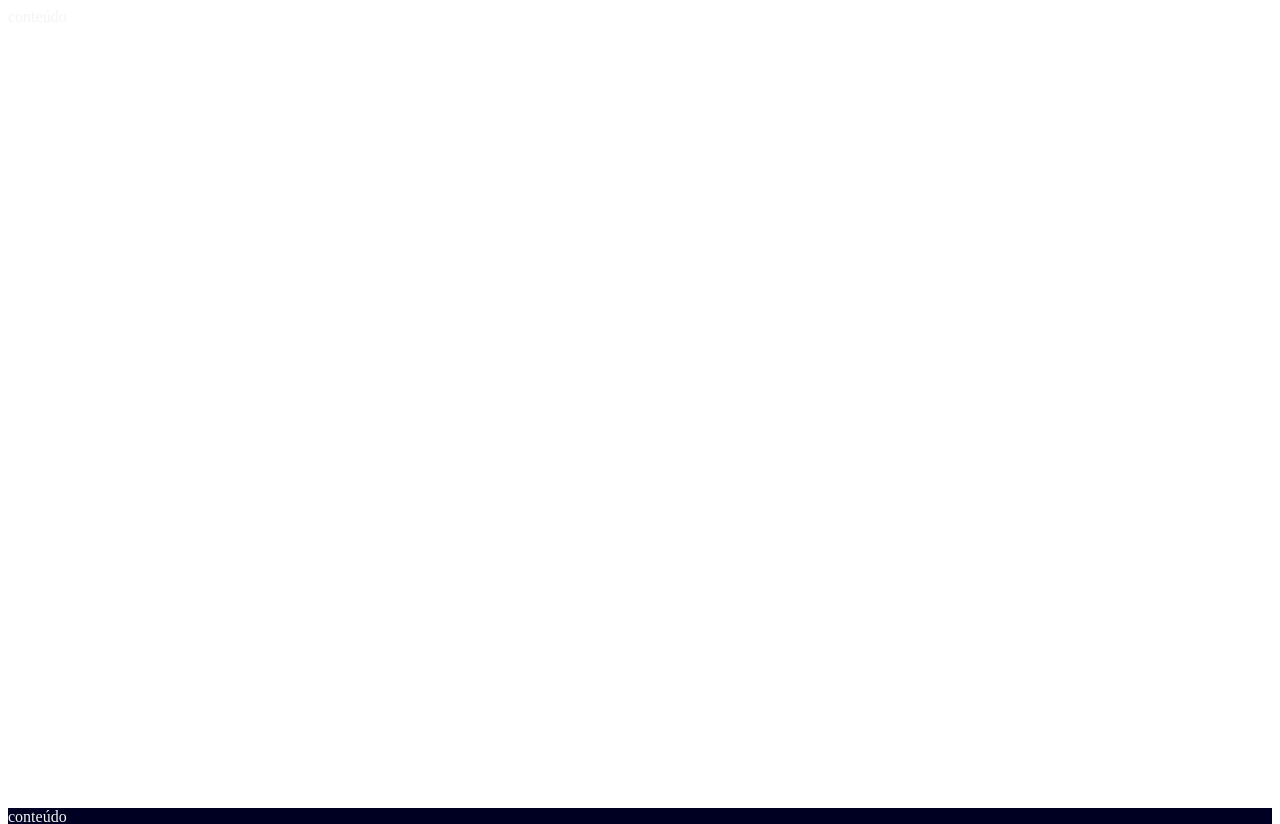
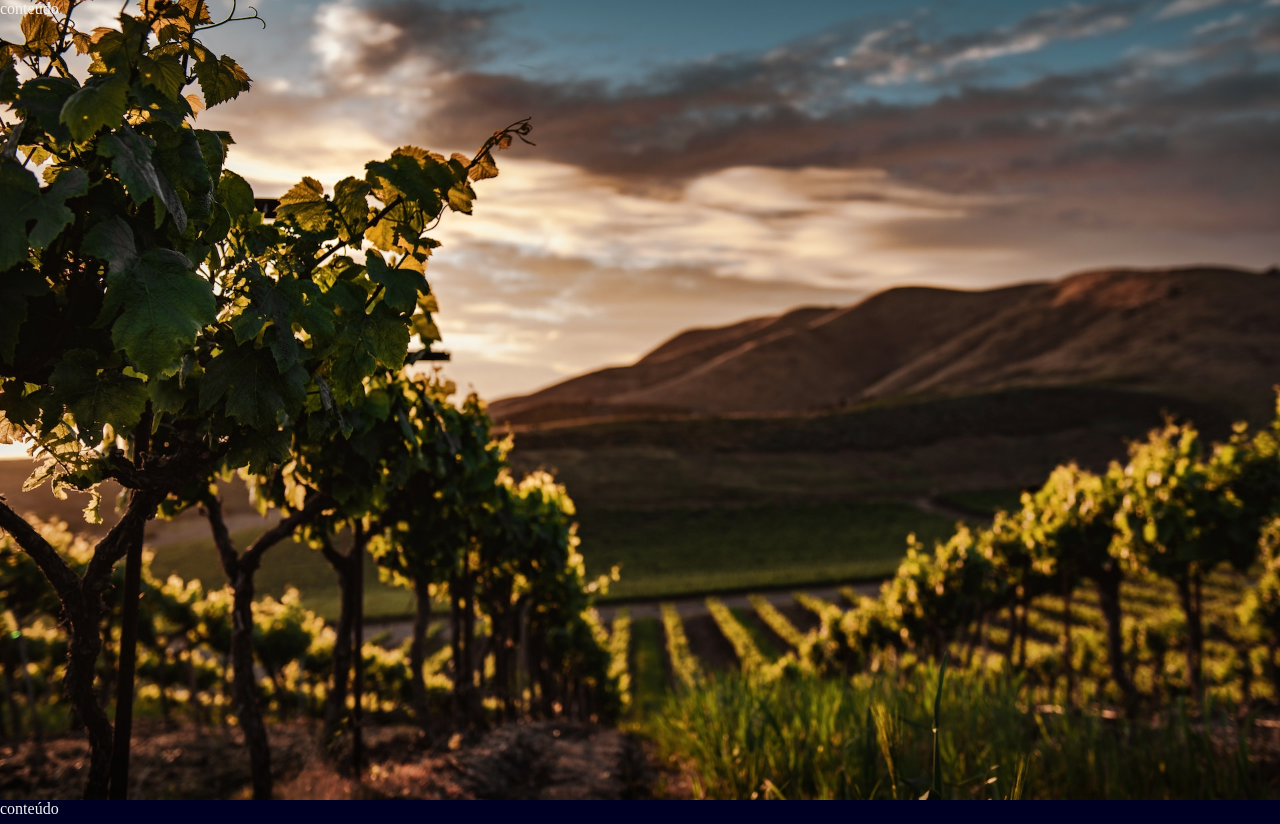
Before and after one commit to vguima404/vinicola-agnello, a plain HTML site: page index.html in a window 1280 px wide. Shown: the top 824 px of the page. Drawn offline with Linux system fonts and the light colour scheme.

Commit message:
adicionado as imagens de background e manipulando-as

```diff
--- a/assets/css/styles.css
+++ b/assets/css/styles.css
@@ -1,3 +1,9 @@
+*{
+  margin: 0;
+  padding: 0;
+  box-sizing: border-box;
+}
+
 :root{
   --color-blue: #002;
   --color-light: #f4f4f4;
@@ -7,6 +13,10 @@
     width: 100%;
     height: 100vh;
     color: var(--color-light);
+    background-repeat: no-repeat;
+    background-size: cover;
+    background-position: 50%;
+    background-attachment: fixed;
 }
 
 .bg-blue{
@@ -14,5 +24,9 @@
 }
 
 .bg-image-1{
+  background-image: url(../images/pexels-tim-mossholder-2331884.jpg);
+}
 
+.bg-image-2{
+  background-image: url(../images/pexels-kadir-15011079.jpg);
 }
--- a/index.html
+++ b/index.html
@@ -9,9 +9,9 @@
 </head>
 
 <body>
-    <section class="container">conteúdo</section>
+    <section class="container bg-image-1">conteúdo</section>
     <section class="container bg-blue">conteúdo</section>
-    <section class="container">conteúdo</section>
+    <section class="container bg-image-2">conteúdo</section>
     <section class="container bg-blue">conteúdo</section>
 </body>
 
```
